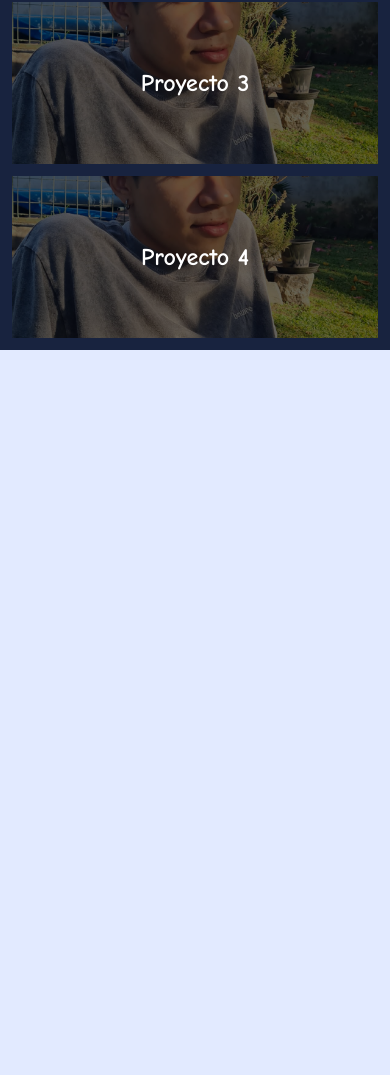
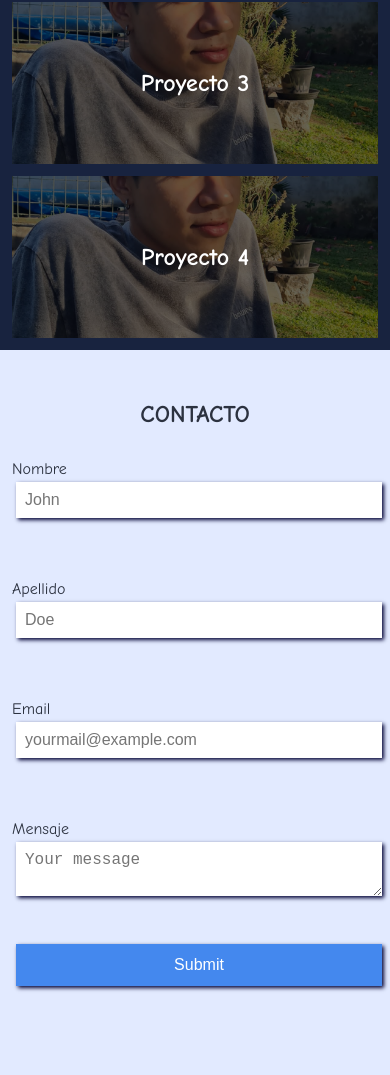
Before and after one commit to Juanrar/CoderWebFlex, a plain HTML site: page index.html in a window 390 px wide. Shown: the part 1379-2454 px from the top of the page. Before the commit the page ends 1729 px from the top, so only its background shows below. Drawn offline with Linux system fonts and the light colour scheme.

Commit message:
Add contact form section with responsive layout and styling

```diff
--- a/css/styles.css
+++ b/css/styles.css
@@ -250,7 +250,7 @@
 }
 /*------------------PROFILE ENDS--------------*/
 
-/*------------------portfolio SECTION-----------*/
+/*------------------PORTFORLIO SECTION-----------*/
 .portfolio{
     background-color: #18233f;
     color: #fff;
@@ -292,7 +292,7 @@
     outline: 2px solid #fff6;
 }
 
-/*------------------portfolio QUERIES-----------*/
+/*------------------PORTFORLIO QUERIES-----------*/
 @container portfolio (min-width: 56.25rem){
     .portfolio__project-container{
         grid-template-columns: repeat(auto-fill,minmax(420px,1fr));
@@ -322,4 +322,66 @@
     }
 }
 
-/*------------------portfolio ENDS--------------*/
+/*------------------PORTFORLIO ENDS--------------*/
+
+/*------------------CONTACT SECTION--------------*/
+.form{
+    min-height: 60vh;
+    display: flex;
+    flex-direction: column;
+    justify-content: center;
+    align-items: center;
+    padding: 30px 0;
+    container-name: form;
+    container-type: inline-size;
+}
+
+.form__form{
+    padding: 12px;
+    max-width: 600px;
+    width: 100%;
+    display: grid;
+    min-height: 120px;
+    resize: vertical;
+}
+
+.form__input-container :is(input, textarea){
+    width: 100%;
+    padding: 9px;
+    font-size: 16px;
+    margin: 4px;
+    border: none;
+    box-shadow: 2px 2px 4px #003;
+}
+
+.form__input-container{
+    resize: none;
+    min-height: 120px;
+    font-family: inherit;
+}
+
+.form__input-container input[type="submit"]{
+    padding: 12px;
+    background-color: #48e;
+    color: #fff;
+}
+
+/*------------------CONTACT QUERIES--------------*/
+
+@container form (min-width: 56.25rem){
+  .form__form{
+    grid-template-columns: 1fr 1fr;
+    grid-template-areas:
+      "name lastname"
+      "email email"
+      "message message"
+      "button button";
+    gap: 12px;
+  }
+
+  .form__input-container:nth-child(1){ grid-area: name; }
+  .form__input-container:nth-child(2){ grid-area: lastname; }
+  .form__input-container:nth-child(3){ grid-area: email; }
+  .form__input-container:nth-child(4){ grid-area: message; } /* Mensaje ocupa fila completa */
+  .form__input-container:nth-child(5){ grid-area: button; }
+}
--- a/index.html
+++ b/index.html
@@ -107,5 +107,33 @@
             </div>
         </div>
     </section>
+    <section class="form">
+        <h2 class="form__title">CONTACTO</h2>
+        <form class="form__form">
+            <div class="form__input-container">
+                <label>Nombre
+                    <input type="text" placeholder="John">
+                </label>
+            </div>
+            <div class="form__input-container">
+                <label>Apellido
+                    <input type="text" placeholder="Doe">
+                </label>
+            </div>
+            <div class="form__input-container">
+                <label>Email
+                    <input type="text" placeholder="yourmail@example.com">
+                </label>
+            </div>
+            <div class="form__input-container">
+                <label>Mensaje
+                    <textarea placeholder="Your message"></textarea>
+                </label>
+            </div>
+            <div class="form__input-container">
+                <input type="submit">
+            </div>
+        </form>
+    </section>
 </body>
 </html>
```
